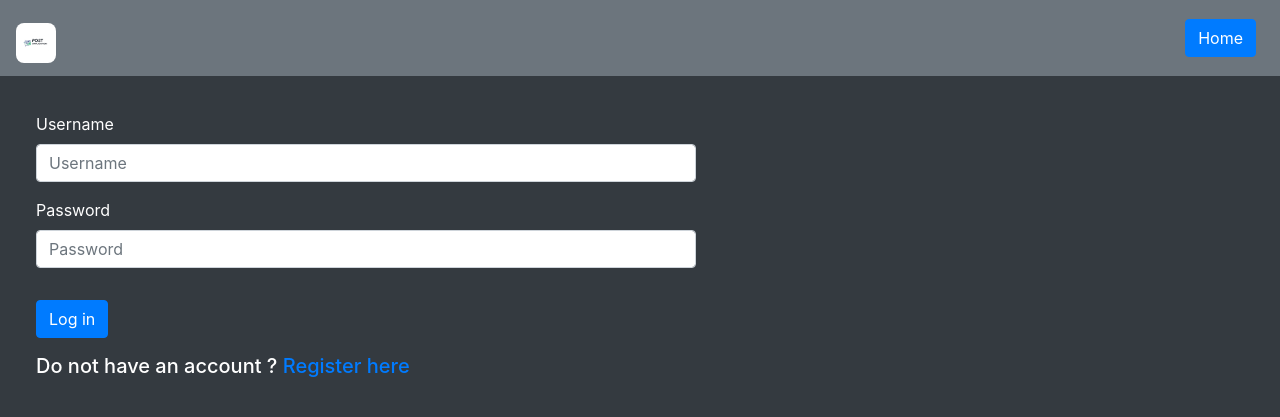
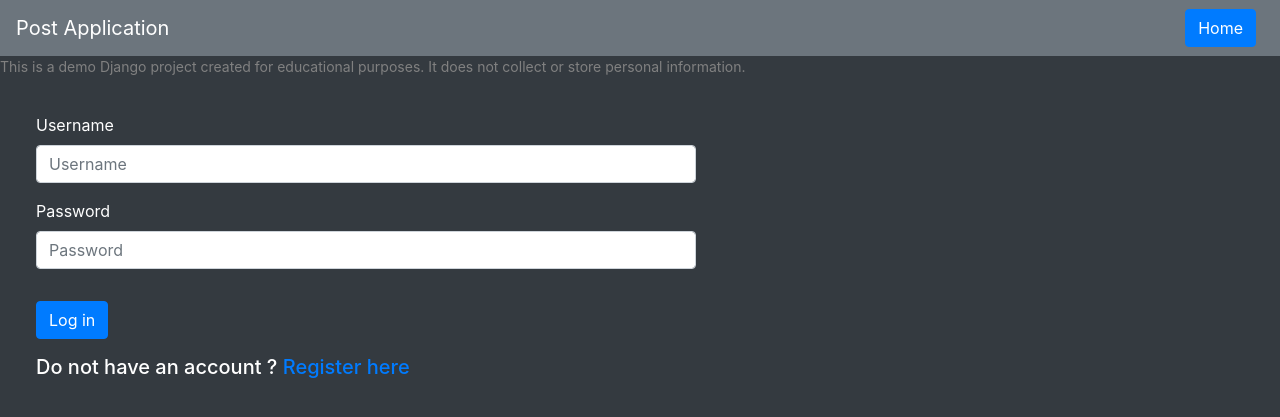
Before and after one commit to utsavgayawali/Post-Application, a Django app: page /login/ in a window 1280 px wide. Shown: the top 417 px of the page. Run offline with Django 5.2, Linux system fonts and the light colour scheme; some libraries are stand-ins or nearby versions.

Commit message:
final commit

```diff
--- a/postapp/settings.py
+++ b/postapp/settings.py
@@ -25,7 +25,7 @@ SECRET_KEY = 'django-insecure-n79$bs8w0w#piot!j04+8@ga5xfz9^_gt5-qdo-!60avodr3t5
 # SECURITY WARNING: don't run with debug turned on in production!
 DEBUG = True
 
-ALLOWED_HOSTS = ['*','localhost','127.0.0.1']
+ALLOWED_HOSTS = ['post-application-5.onrender.com','localhost','127.0.0.1']
 # post-application-5.onrender.com','localhost','127.0.0.1'
 
 # Application definition
--- a/templates/delete_post.html
+++ b/templates/delete_post.html
@@ -3,9 +3,7 @@
 
 {% block body %}
 <nav class="navbar navbar-expand-lg navbar-dark bg-secondary">
-  <a class="navbar-brand" href="{% url 'post_list' %}">
-    <img src="{% static 'images/logo.png' %}" alt="Post Application Logo" style="height: 40px; margin-right: 10px;">
-  </a>
+  <a class="navbar-brand" href="{% url 'post_list' %}">Post Application</a>
   <h1>Post Application</h1>
   <button class="navbar-toggler" type="button" data-toggle="collapse" data-target="#navbarSupportedContent" aria-controls="navbarSupportedContent" aria-expanded="false" aria-label="Toggle navigation">
     <span class="navbar-toggler-icon"></span>
--- a/templates/post_create.html
+++ b/templates/post_create.html
@@ -5,9 +5,7 @@
 {% endblock css %}
 {% block body %}
 <nav class="navbar navbar-expand-lg navbar-dark bg-secondary">
-  <a class="navbar-brand" href="{% url 'post_list' %}">
-    <img src="{% static 'images/logo.png' %}" alt="Post Application Logo" style="height: 40px; margin-right: 10px;">
-  </a>
+  <a class="navbar-brand" href="{% url 'post_list' %}">Post Application</a>
   <button class="navbar-toggler" type="button" data-toggle="collapse" data-target="#navbarSupportedContent" aria-controls="navbarSupportedContent" aria-expanded="false" aria-label="Toggle navigation">
     <span class="navbar-toggler-icon"></span>
   </button>
--- a/templates/post_list.html
+++ b/templates/post_list.html
@@ -2,9 +2,7 @@
 {% load static %}
 {% block body %}
 <nav class="navbar navbar-expand-lg navbar-dark bg-secondary">
- <a class="navbar-brand" href="{% url 'post_list' %}">
-    <img src="{% static 'images/logo.png' %}" alt="Post Application Logo" style="height: 40px; margin-right: 10px;">
-  </a>
+<a class="navbar-brand" href="{% url 'post_list' %}">Post Application</a>
   <button class="navbar-toggler" type="button" data-toggle="collapse" data-target="#navbarSupportedContent" aria-controls="navbarSupportedContent" aria-expanded="false" aria-label="Toggle navigation">
     <span class="navbar-toggler-icon"></span>
   </button>
--- a/templates/registration/login.html
+++ b/templates/registration/login.html
@@ -3,9 +3,7 @@
 
 {% block body %}
 <nav class="navbar navbar-expand-lg navbar-dark bg-secondary">
-  <a class="navbar-brand" href="{% url 'post_list' %}">
-    <img src="{% static 'images/logo.png' %}" alt="Post Application Logo" style="height: 40px; margin-right: 10px;">
-  </a>
+  <a class="navbar-brand" href="{% url 'post_list' %}">Post Application</a>
   <button class="navbar-toggler" type="button" data-toggle="collapse" data-target="#navbarSupportedContent" aria-controls="navbarSupportedContent" aria-expanded="false" aria-label="Toggle navigation">
     <span class="navbar-toggler-icon"></span>
   </button>
@@ -19,6 +17,10 @@
   </div>
 </nav>
 
+
+<p style="color:gray; font-size:14px;">
+  This is a demo Django project created for educational purposes. It does not collect or store personal information.
+</p>
 <div class="form-container mx-3 my-3">
 <form class="form text-white" method="post" action="{% url 'post_list' %}">
  {% csrf_token %}
--- a/templates/registration/register.html
+++ b/templates/registration/register.html
@@ -3,9 +3,7 @@
 
 {% block body %}
 <nav class="navbar navbar-expand-lg navbar-dark bg-secondary">
-  <a class="navbar-brand" href="{% url 'post_list' %}">
-    <img src="{% static 'images/logo.png' %}" alt="Post Application Logo" style="height: 40px; margin-right: 10px;">
-  </a>
+  <a class="navbar-brand" href="{% url 'post_list' %}">Post Application</a>
   <button class="navbar-toggler" type="button" data-toggle="collapse" data-target="#navbarSupportedContent" aria-controls="navbarSupportedContent" aria-expanded="false" aria-label="Toggle navigation">
     <span class="navbar-toggler-icon"></span>
   </button>
```
